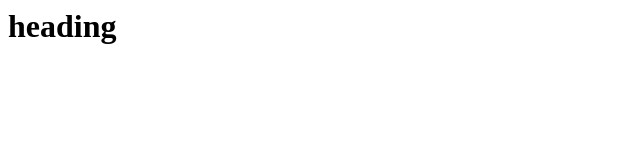
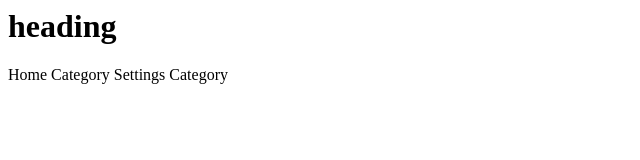
Before and after one commit to vignesh-vickee/personal_Project, a plain HTML site: page index.html in a window 1280 px wide. Shown: the whole page, without its empty margins (0-640 px from the left). Drawn offline with Linux system fonts and the light colour scheme.

Commit message:
Update index.html
Added nav bar

```diff
--- a/index.html
+++ b/index.html
@@ -4,5 +4,11 @@
   </head>
   <body>
     <h1>heading</h1>
+    <div class="navbar">
+      <item>Home</item>
+      <item>Category</item>
+      <item>Settings</item>
+      <item>Category</item>
+    </div>
   </body>
 </html>
```
